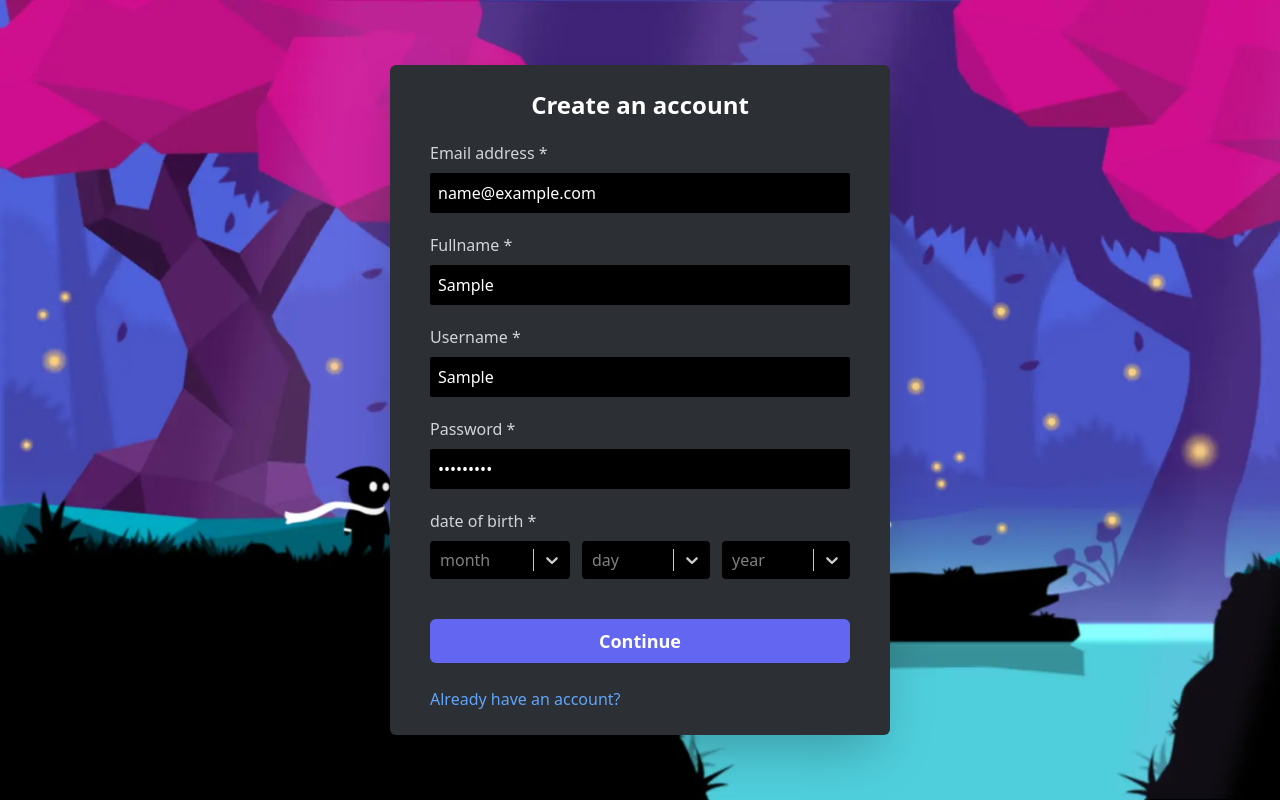
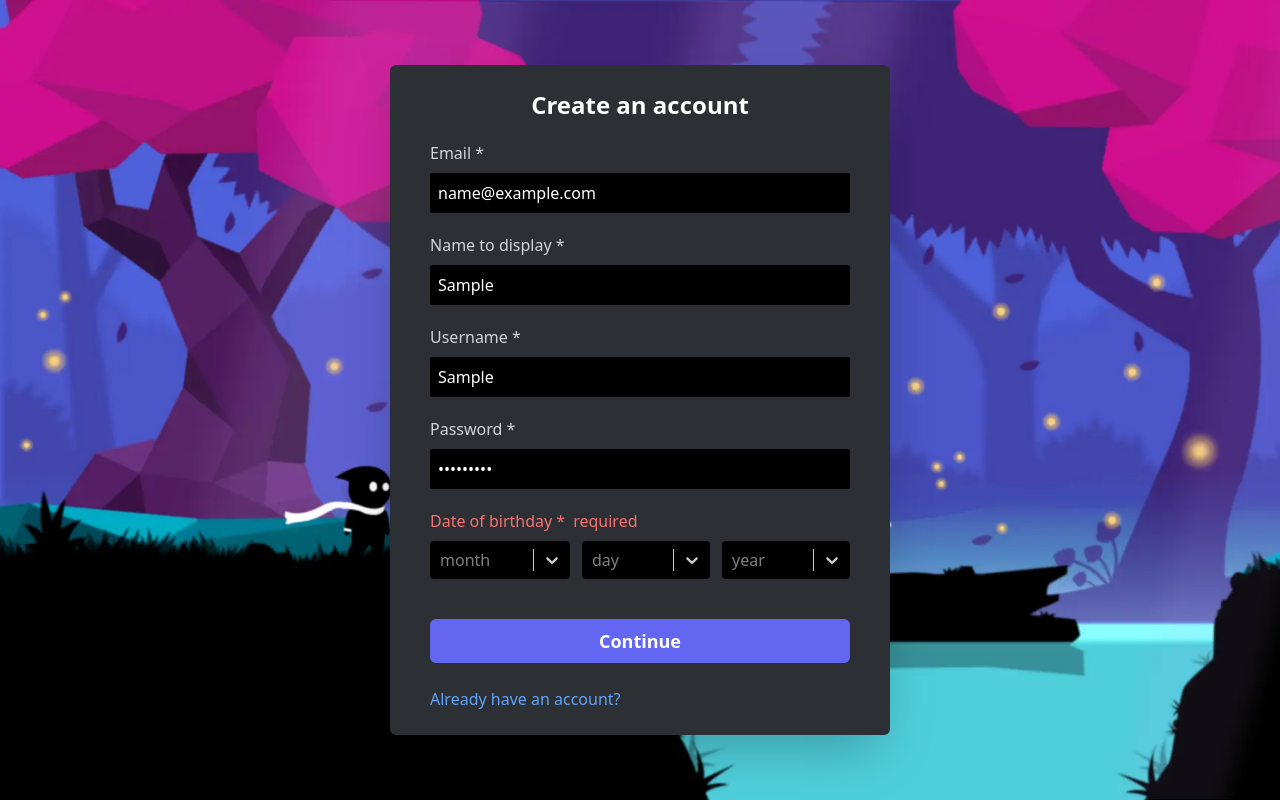
Before and after one commit to dilanEspindola/discord-clone-frontend, a Next.js app: page /register in a window 1280 px wide. Both pictures are taken after typing "name@example.com", "Sample", "Sample", "Sample123", "Sample", "Sample" into the empty fields and a click on the button "Continue". Built offline with nearby package versions, Linux system fonts and the light colour scheme.

Commit message:
error message in each input

```diff
--- a/package.json
+++ b/package.json
@@ -9,6 +9,7 @@
     "lint": "next lint"
   },
   "dependencies": {
+    "@hookform/resolvers": "^3.3.2",
     "next": "14.0.4",
     "react": "^18",
     "react-dom": "^18",
--- a/src/app/register/components/register-form.tsx
+++ b/src/app/register/components/register-form.tsx
@@ -1,68 +1,26 @@
 "use client";
+import { useEffect, useState, useMemo } from "react";
+import Link from "next/link";
 import { useForm, Controller } from "react-hook-form";
-import { ButtonForm, Input, SelectComponent } from "@/components/form";
-import { useEffect, useState, useMemo } from "react";
+import { ButtonForm, Input, SelectComponent, Label } from "@/components/form";
+
+import { MONTHS } from "@/utils";
+import { PUBLIC_ROUTES } from "@/routes";
+
+interface ISelectOptions {
+  value: string | number;
+  label: string;
+}
 
 export interface Register {
   email: string;
-  fullname: string;
+  nameShowing: string;
   username: string;
   password: string;
-  month: string;
-  day: string;
-  year: string;
+  month: ISelectOptions;
+  day: ISelectOptions;
+  year: ISelectOptions;
 }
-
-export const MONTHS = [
-  {
-    value: "January",
-    label: "January",
-  },
-  {
-    value: "February",
-    label: "February",
-  },
-  {
-    value: "March",
-    label: "March",
-  },
-  {
-    value: "April",
-    label: "April",
-  },
-  {
-    value: "May",
-    label: "May",
-  },
-  {
-    value: "June",
-    label: "June",
-  },
-  {
-    value: "July",
-    label: "July",
-  },
-  {
-    value: "August",
-    label: "August",
-  },
-  {
-    value: "September",
-    label: "September",
-  },
-  {
-    value: "October",
-    label: "October",
-  },
-  {
-    value: "November",
-    label: "November",
-  },
-  {
-    value: "December",
-    label: "December",
-  },
-];
 
 interface State {
   value: number;
@@ -70,7 +28,12 @@ interface State {
 }
 
 export const RegisterForm = () => {
-  const { register, handleSubmit, control } = useForm<Register>({});
+  const {
+    register,
+    handleSubmit,
+    control,
+    formState: { errors },
+  } = useForm<Register>({});
   const [years, setYears] = useState<State[]>();
   const [days, setDays] = useState<State[]>();
 
@@ -110,59 +73,89 @@ export const RegisterForm = () => {
     setDays(getDays());
   }, []);
 
-  const onSubmit = (data: any) => {
-    console.log(data);
+  const onSubmit = (data: Register) => {
+    console.log(data.year);
   };
+
+  // console.log(errors);
 
   return (
     <div className="self-start w-full">
       <form onSubmit={handleSubmit(onSubmit)} className="flex flex-col gap-5">
         <div className="flex flex-col gap-2 text-gray-300">
-          <label htmlFor="">Email address *</label>
+          <Label
+            error={errors.email ? errors.email.message : ""}
+            labelName="Email"
+          />
           <Input
             register={{
-              ...register("email", { required: "Email is required" }),
+              ...register("email", { required: "required" }),
             }}
             type="text"
           />
         </div>
 
         <div className="flex flex-col gap-2 text-gray-300">
-          <label htmlFor="">Fullname *</label>
+          <Label
+            error={errors.nameShowing ? errors.nameShowing.message : ""}
+            labelName="Name to display"
+          />
           <Input
             type="text"
             register={{
-              ...register("fullname", { required: "Fullname is required" }),
+              ...register("nameShowing", {
+                required: "required",
+              }),
             }}
           />
         </div>
 
         <div className="flex flex-col gap-2 text-gray-300">
-          <label htmlFor="">Username *</label>
+          <Label
+            error={errors.username ? errors.username.message : ""}
+            labelName="Username"
+          />
           <Input
             register={{
-              ...register("username", { required: "Username is required" }),
+              ...register("username", { required: "required" }),
             }}
             type="text"
           />
         </div>
 
         <div className="flex flex-col gap-2 text-gray-300">
-          <label htmlFor="">Password *</label>
+          <Label
+            error={errors.password ? errors.password.message : ""}
+            labelName="Password"
+          />
           <Input
             register={{
-              ...register("password", { required: "Password is required" }),
+              ...register("password", {
+                required: "required",
+                minLength: {
+                  value: 6,
+                  message: "must be 6 characters of length",
+                },
+              }),
             }}
             type="password"
           />
         </div>
 
         <div className="flex flex-col gap-2 text-gray-300">
-          <label htmlFor="">date of birth *</label>
+          <Label
+            error={
+              errors.day?.message ??
+              errors.month?.message ??
+              errors.year?.message
+            }
+            labelName="Date of birthday"
+          />
           <div className="grid grid-cols-3 space-x-3">
             <Controller
               control={control}
               name="month"
+              rules={{ required: "required" }}
               render={({ field: { onChange, value } }) => (
                 <SelectComponent
                   opts={MONTHS}
@@ -176,7 +169,13 @@ export const RegisterForm = () => {
             <Controller
               control={control}
               name="day"
-              render={({ field: { onChange, value } }) => (
+              rules={{ required: "required" }}
+              render={({
+                field: { onChange, value },
+                formState: { errors },
+              }) => {
+                console.log(errors);
+                return (
                   <SelectComponent
                     opts={days ?? []}
                     instanceId={2}
@@ -184,11 +183,13 @@ export const RegisterForm = () => {
                     value={value}
                     placeholder="day"
                   />
-              )}
+                );
+              }}
             />
             <Controller
               control={control}
               name="year"
+              rules={{ required: "required" }}
               render={({ field: { onChange, value } }) => (
                 <SelectComponent
                   opts={years ?? []}
@@ -205,7 +206,12 @@ export const RegisterForm = () => {
         <ButtonForm text="Continue" />
       </form>
 
-      <p className="text-blue-400 mt-6">Already have an account?</p>
+      <Link
+        className="text-blue-400 mt-6 inline-flex"
+        href={PUBLIC_ROUTES.lOGIN}
+      >
+        Already have an account?
+      </Link>
     </div>
   );
 };
--- a/src/components/form/index.ts
+++ b/src/components/form/index.ts
@@ -1,3 +1,4 @@
 export * from "./button";
 export * from "./inputs";
 export * from "./select";
+export * from "./label";
--- /dev/null
+++ b/src/components/form/label.tsx
@@ -0,0 +1,13 @@
+interface Props {
+  error: string | undefined;
+  labelName?: string;
+}
+
+export const Label = ({ error, labelName }: Props) => {
+  return (
+    <div className={`flex gap-2 ${error ? "[&>*]:text-red-400" : ""}`}>
+      <label htmlFor="">{labelName} *</label>
+      {error && <span>{error}</span>}
+    </div>
+  );
+};
--- a/src/components/form/select.tsx
+++ b/src/components/form/select.tsx
@@ -1,13 +1,12 @@
-/* eslint-disable @typescript-eslint/consistent-type-assertions */
 "use client";
-
 import Select, {
   type StylesConfig,
   type CSSObjectWithLabel,
 } from "react-select";
+import { type Months } from "@/utils";
 
 interface Props {
-  opts: any[];
+  opts: readonly Months[];
   instanceId: number;
   onChange: any;
   value: any;
--- /dev/null
+++ b/src/routes/index.ts
@@ -0,0 +1,4 @@
+export const PUBLIC_ROUTES = {
+  lOGIN: "/login",
+  REGISTER: "/register",
+};
--- /dev/null
+++ b/src/utils/const.ts
@@ -0,0 +1,55 @@
+export type Months = {
+  value: number | string;
+  label: string;
+};
+
+export const MONTHS: Readonly<Months[]> = [
+  {
+    value: "January",
+    label: "January",
+  },
+  {
+    value: "February",
+    label: "February",
+  },
+  {
+    value: "March",
+    label: "March",
+  },
+  {
+    value: "April",
+    label: "April",
+  },
+  {
+    value: "May",
+    label: "May",
+  },
+  {
+    value: "June",
+    label: "June",
+  },
+  {
+    value: "July",
+    label: "July",
+  },
+  {
+    value: "August",
+    label: "August",
+  },
+  {
+    value: "September",
+    label: "September",
+  },
+  {
+    value: "October",
+    label: "October",
+  },
+  {
+    value: "November",
+    label: "November",
+  },
+  {
+    value: "December",
+    label: "December",
+  },
+] as const;
--- /dev/null
+++ b/src/utils/index.ts
@@ -0,0 +1 @@
+export * from "./const";
```
Also changed, not shown: .eslintrc.json, 1 other file (tests, documents, lock files or other folders). Lines whose indentation alone changed are shown as unchanged.
